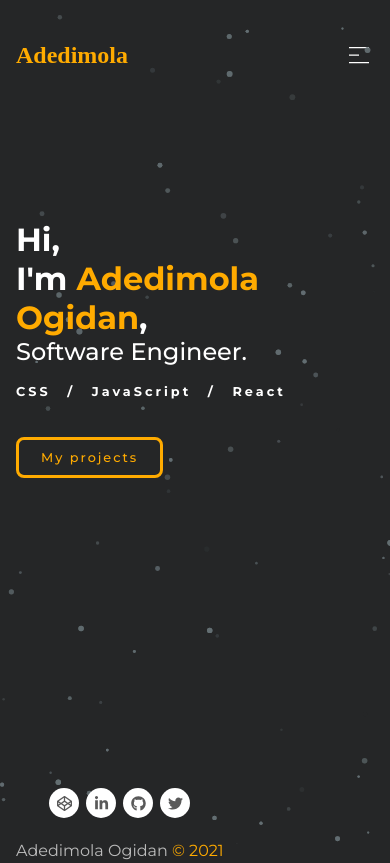
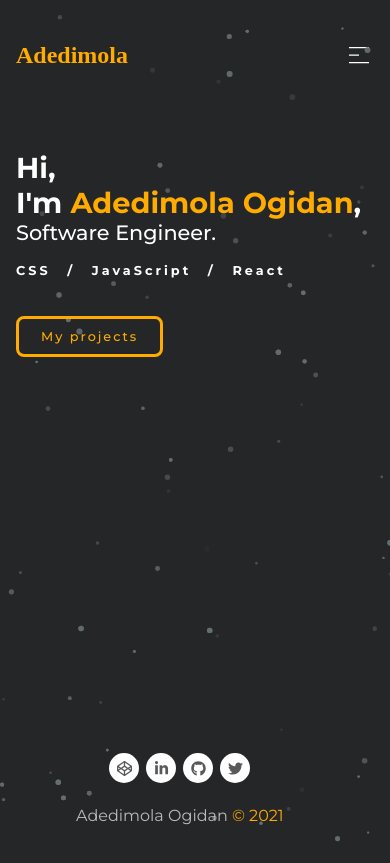
Before and after one commit to dimola7/portfolio-v4, a React (Create React App) app: page / in a window 390 px wide. Built offline with nearby package versions, Linux system fonts and the light colour scheme.

Commit message:
made home page responsive

```diff
--- a/src/app/components/Footer/Footer.tsx
+++ b/src/app/components/Footer/Footer.tsx
@@ -71,7 +71,9 @@ const FooterDiv = Styled.footer`
   bottom: 0;
   grid-template-columns: 1fr;
   justify-content: center;
-  height: 3.5rem;
+  align-items: center;
+  margin-left: 60px;
+
   /* margin-top: 40px; */
   /* width: 100%; */
 
@@ -80,6 +82,8 @@ const FooterDiv = Styled.footer`
     grid-template-columns: 1fr 7fr;
     justify-content: start;
     align-items: center;
+    height: 3.5rem;
+    margin-left: 0;
   }
 `;
 const IconDiv = Styled.div`
--- a/src/app/data/projects.ts
+++ b/src/app/data/projects.ts
@@ -63,7 +63,7 @@ export const projectData = [
     slug: "my-portfolio",
     url: "https://adedimola.tech/",
     github: "https://github.com/dimola7",
-    description: "This is my 4th and hands down best portfolio website yet",
+    description: "This is the 4th version of my portfolio",
     stacks: "React, Typescript, CSS",
   },
 ];
--- a/src/app/pages/Home.tsx
+++ b/src/app/pages/Home.tsx
@@ -37,15 +37,19 @@ export default Home;
 const Header = styled.section`
   display: grid;
   align-items: center;
-  margin: 150px 0;
+  margin: 80px 0;
 
   @media screen and (min-width: 1200px) {
     grid-template-columns: 1fr 1fr;
     grid-gap: 40px;
+    margin: 150px 0;
+  }
+  @media screen and (min-width: 800px) {
+    margin: 130px 0;
   }
 
   h2 {
-    font-size: 2rem;
+    font-size: 1.8rem;
 
     @media screen and (min-width: 600px) {
       font-size: 2.5rem;
@@ -53,7 +57,7 @@ const Header = styled.section`
     }
   }
   h3 {
-    font-size: 1.5rem;
+    font-size: 1.3rem;
     font-weight: 500;
 
     @media screen and (min-width: 600px) {
--- a/src/app/pages/ProjectDetails.tsx
+++ b/src/app/pages/ProjectDetails.tsx
@@ -9,12 +9,13 @@ const ProjectDetails = () => {
 
   let projects = projectData.filter((project) => project.slug === slug);
   let project = projects[0];
-  console.log(projects);
 
   return (
     <Layout>
       <PageCard>
-        <Back to="/projects">Back</Back>
+        <Back to="/projects">
+          <p>Back</p>
+        </Back>
         <ProjectDiv>
           <div>
             <Img src={project.image} alt="" />
@@ -42,7 +43,11 @@ const ProjectDetails = () => {
 
 export default ProjectDetails;
 
-const Back = styled(Link)``;
+const Back = styled(Link)`
+  p {
+    margin-bottom: 40px;
+  }
+`;
 
 const ProjectDiv = styled.div`
   display: grid;
```
